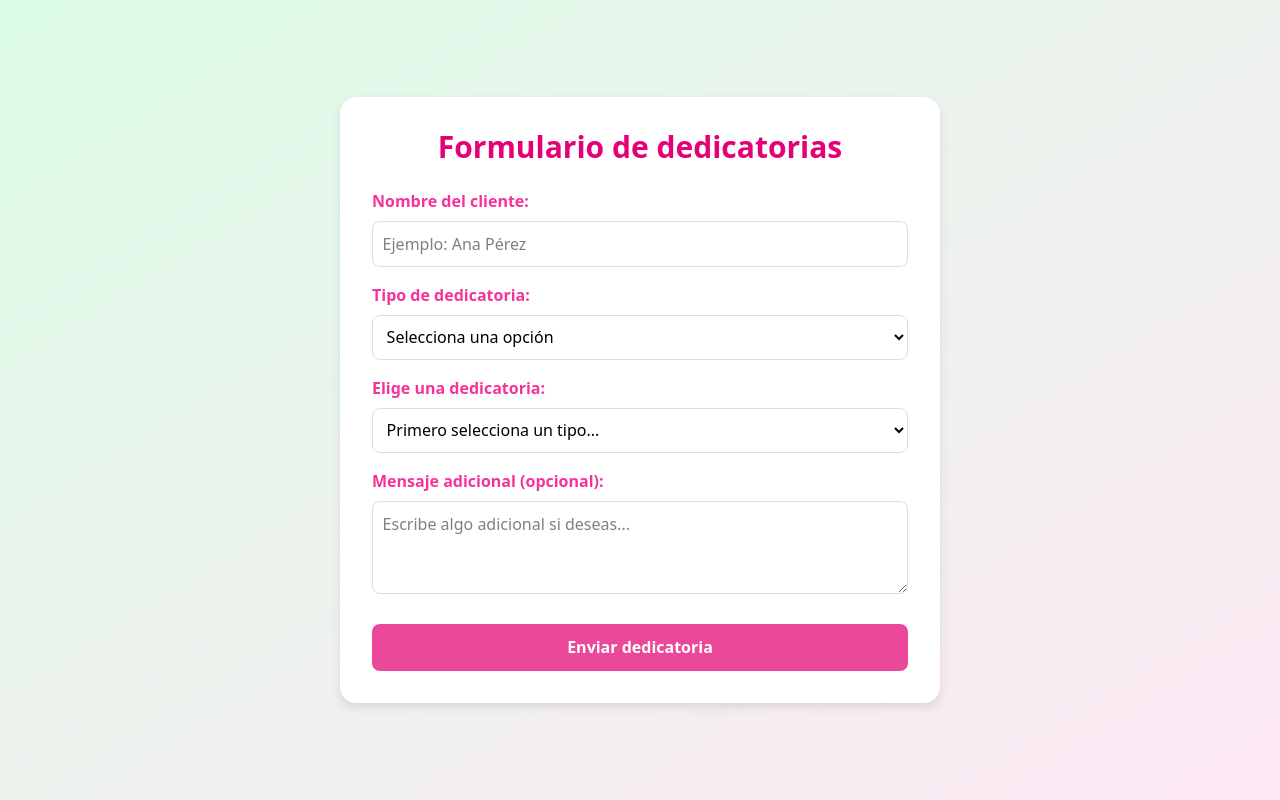
After one commit to Axel-Huapaya/paginawebloa, a Flask app: page /formulario_dedicatorias in a window 1280 px wide. The commit adds this page. Run offline with Flask 3, Linux system fonts and the light colour scheme; some libraries are stand-ins or nearby versions.

Commit message:
feat(Dedicatoria): Se agrego el formulario de dedicatorias

```diff
--- a/app.py
+++ b/app.py
@@ -170,6 +170,11 @@ def index():
 def dedicatorias():
     return render_template("dedicatorias.html")
 
+#formulario dedicatorias
+@app.route('/formulario_dedicatorias')
+def formulario_dedicatorias():
+    return render_template('formulario_dedicatorias.html')
+
 #Fidelizacion
 @app.route("/fidelizacion")
 def fidelizacion():
--- /dev/null
+++ b/static/css/dedicatoria.css
@@ -0,0 +1,47 @@
+/* Fondo general */
+body {
+  background-color: #fdf2f8; /* rosado claro */
+  min-height: 100vh;
+  display: flex;
+  flex-direction: column;
+  align-items: center;
+  justify-content: center;
+}
+
+/* Tarjeta del formulario */
+.form-card {
+  background-color: white;
+  border-radius: 1rem;
+  box-shadow: 0 4px 10px rgba(0, 0, 0, 0.1);
+  padding: 2rem;
+  max-width: 600px;
+  width: 90%;
+}
+
+/* Campos */
+select,
+textarea,
+input {
+  width: 100%;
+  padding: 0.6rem;
+  border: 1px solid #ddd;
+  border-radius: 0.5rem;
+  margin-top: 0.5rem;
+  font-size: 1rem;
+}
+
+/* Botón */
+button {
+  background-color: #ec4899;
+  color: white;
+  padding: 0.7rem;
+  border: none;
+  border-radius: 0.5rem;
+  cursor: pointer;
+  font-weight: 600;
+}
+
+button:hover {
+  background-color: #db2777;
+  transition: background-color 0.3s ease;
+}
--- a/static/css/output.css
+++ b/static/css/output.css
@@ -76,8 +76,6 @@
     --text-2xl--line-height: calc(2 / 1.5);
     --text-3xl: 1.875rem;
     --text-3xl--line-height: calc(2.25 / 1.875);
-    --text-4xl: 2.25rem;
-    --text-4xl--line-height: calc(2.5 / 2.25);
     --font-weight-medium: 500;
     --font-weight-semibold: 600;
     --font-weight-bold: 700;
@@ -88,7 +86,6 @@
     --radius-xl: 0.75rem;
     --radius-2xl: 1rem;
     --radius-3xl: 1.5rem;
-    --ease-out: cubic-bezier(0, 0, 0.2, 1);
     --ease-in-out: cubic-bezier(0.4, 0, 0.2, 1);
     --animate-pulse: pulse 2s cubic-bezier(0.4, 0, 0.6, 1) infinite;
     --default-transition-duration: 150ms;
--- /dev/null
+++ b/static/js/dedicatoria.js
@@ -0,0 +1,62 @@
+const dedicatorias = {
+  sanvalentin: [
+    "Contigo, cada día es San Valentín.",
+    "Eres mi mejor regalo.",
+    "Nuestro amor florece sin estación.",
+    "Cada pétalo me recuerda a ti.",
+    "Eres mi jardín eterno.",
+    "Gracias por hacerme sentir especial."
+  ],
+  madre: [
+    "Tu amor es el perfume que da vida a cada día.",
+    "Gracias por ser mi raíz.",
+    "Tu abrazo cura todo.",
+    "Madre, tu amor florece en mí.",
+    "Gracias por cada sacrificio silencioso."
+  ],
+  navidad: [
+    "Que la magia de esta noche llene tu corazón de paz.",
+    "Tu presencia es el mejor regalo bajo mi árbol.",
+    "Navidad es más bonita cuando estás cerca.",
+    "Que la esperanza florezca en tu hogar.",
+    "Feliz Navidad, flor de mi vida."
+  ],
+  cumple: [
+    "Hoy florece una nueva versión de ti: más fuerte, más brillante.",
+    "Que cada año te regale pétalos de alegría.",
+    "Tu vida es un regalo que merece celebrarse siempre.",
+    "Tu sonrisa merece mil amaneceres.",
+    "Feliz vuelta al sol, alma hermosa."
+  ],
+  aniversario: [
+    "Cada día contigo es una flor que nunca se cierra.",
+    "Nuestro amor florece con cada año compartido.",
+    "Gracias por caminar a mi lado con ternura.",
+    "Tu amor es mi raíz más fuerte.",
+    "Gracias por hacerme florecer cada día contigo."
+  ],
+  amistad: [
+    "Tu amistad es el sol que ilumina mis días nublados.",
+    "Gracias por estar cuando nadie más lo hace.",
+    "Eres el pétalo que nunca se cae de mi jardín.",
+    "Tu risa es mi medicina favorita.",
+    "Tu compañía es mi mejor regalo."
+  ]
+};
+
+const tipoSelect = document.getElementById("tipoDedicatoria");
+const listaSelect = document.getElementById("listaDedicatorias");
+
+tipoSelect.addEventListener("change", () => {
+  const tipo = tipoSelect.value;
+  listaSelect.innerHTML = '<option value="">Selecciona una dedicatoria...</option>';
+
+  if (dedicatorias[tipo]) {
+    dedicatorias[tipo].forEach(texto => {
+      const option = document.createElement("option");
+      option.value = texto;
+      option.textContent = texto;
+      listaSelect.appendChild(option);
+    });
+  }
+});
--- /dev/null
+++ b/templates/formulario_dedicatorias.html
@@ -0,0 +1,48 @@
+<!DOCTYPE html>
+<html lang="es">
+<head>
+  <meta charset="utf-8" />
+  <meta name="viewport" content="width=device-width,initial-scale=1" />
+  <title>Formulario de Dedicatoria</title>
+  <link rel="stylesheet" href="{{ url_for('static', filename='css/output.css') }}">
+  <link rel="stylesheet" href="{{ url_for('static', filename='css/dedicatoria.css') }}">
+</head>
+
+<body class="bg-gradient-to-br from-green-100 to-pink-100 min-h-screen flex items-center justify-center p-6 transition-colors duration-500">
+
+  <form class="form-card">
+    <h1 class="text-3xl font-bold text-pink-600 mb-6 text-center">
+      Formulario de dedicatorias
+    </h1>
+
+  <form class="form-card">
+    <label class="block font-semibold text-pink-500">Nombre del cliente:</label>
+    <input type="text" placeholder="Ejemplo: Ana Pérez" required>
+
+    <label class="block font-semibold text-pink-500 mt-4">Tipo de dedicatoria:</label>
+    <select id="tipoDedicatoria" required>
+      <option value="">Selecciona una opción</option>
+      <option value="sanvalentin">💘 San Valentín</option>
+      <option value="madre">🌷 Día de la Madre</option>
+      <option value="navidad">🎄 Navidad</option>
+      <option value="cumple">🎂 Cumpleaños</option>
+      <option value="aniversario">💍 Aniversario</option>
+      <option value="amistad">🤝 Amistad</option>
+    </select>
+
+    <label class="block font-semibold text-pink-500 mt-4">Elige una dedicatoria:</label>
+    <select id="listaDedicatorias" required>
+      <option value="">Primero selecciona un tipo...</option>
+    </select>
+
+    <label class="block font-semibold text-pink-500 mt-4">Mensaje adicional (opcional):</label>
+    <textarea rows="3" placeholder="Escribe algo adicional si deseas..."></textarea>
+
+    <button type="submit" class="mt-6 w-full bg-pink-500 hover:bg-pink-600 text-white py-2 px-4 rounded">
+      Enviar dedicatoria
+    </button>
+  </form>
+
+  <script src="{{ url_for('static', filename='js/dedicatoria.js') }}" defer></script>
+</body>
+</html>
```
Also changed, not shown: other parts of static/css/output.css (+10 -33 lines), templates/dedicatorias.html (+10 -0 lines).
